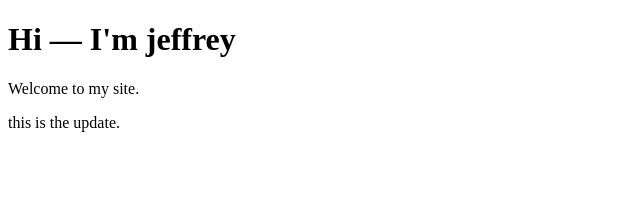
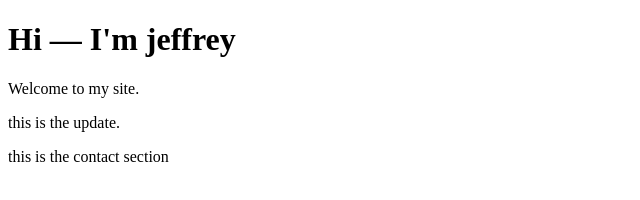
Before and after one commit to 1effrey/git-homework, a plain HTML site: page index.html in a window 1280 px wide. Shown: the whole page, without its empty margins (0-640 px from the left). Drawn offline with Linux system fonts and the light colour scheme.

Commit message:
Add contact section

```diff
--- a/index.html
+++ b/index.html
@@ -8,5 +8,6 @@
     <h1>Hi — I'm jeffrey</h1>
     <p>Welcome to my site.</p>
     <p>this is the update.</p>
+    <p>this is the contact section</p>
   </body>
 </html>
```
